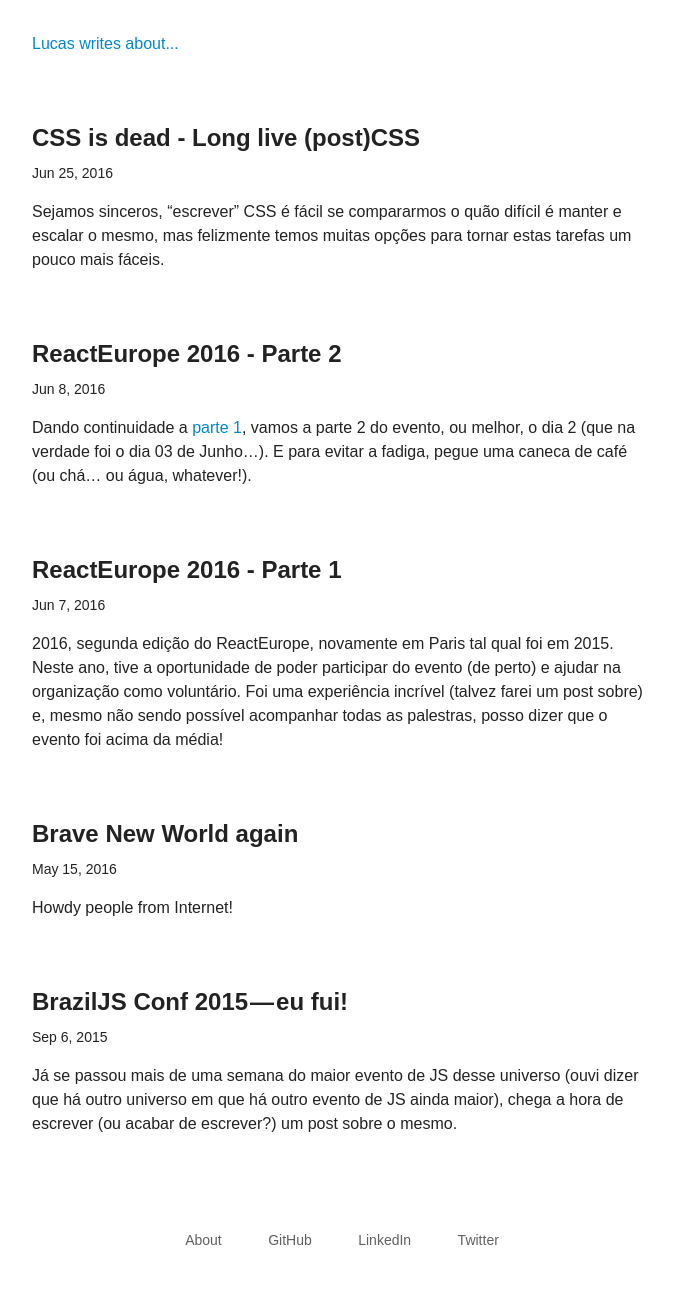
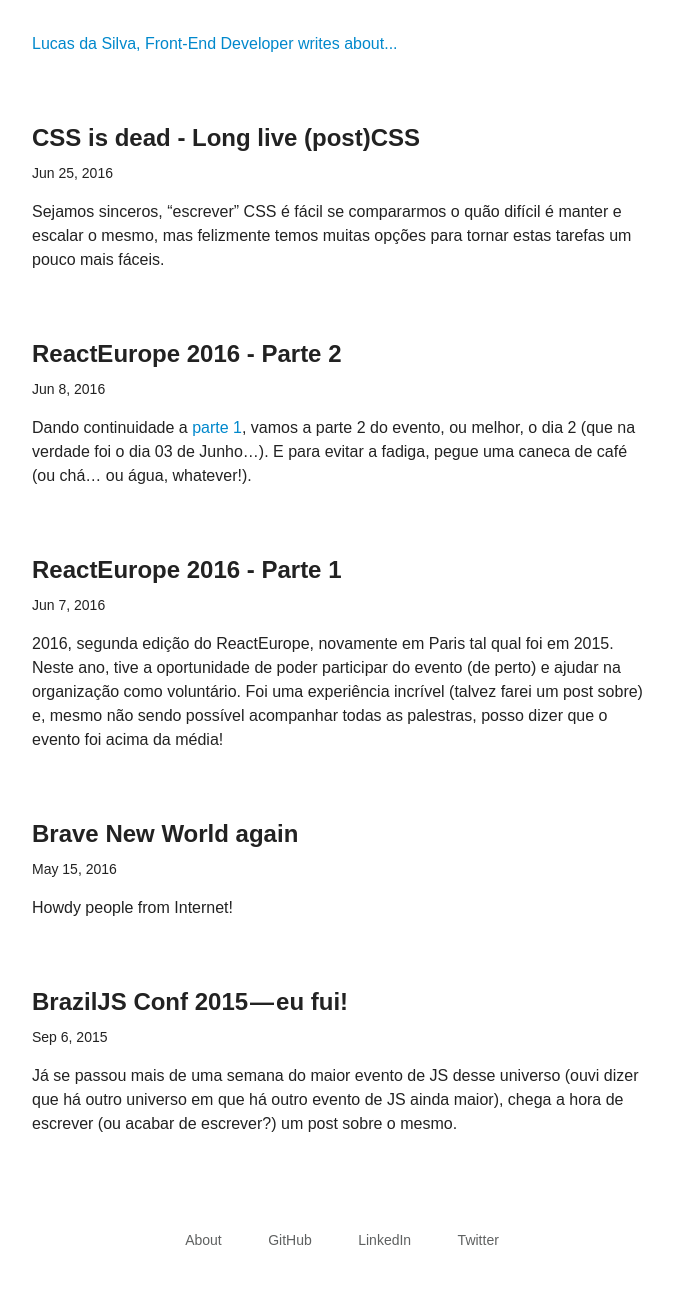
Before and after one commit to AgtLucas/_agtlucas.com, a Jekyll site: the page built from index.html, in a window 1280 px wide. Shown: the whole page, without its empty margins (298-971 px from the left). Built offline with Jekyll 4.4.1, drawn with Linux system fonts in a browser that asks for light colours; some web fonts are replaced.

Commit message:
Update config.yml

```diff
--- a/_config.yml
+++ b/_config.yml
@@ -1,5 +1,5 @@
 # Site settings
-title: Lucas
+title: Lucas da Silva, Front-End Developer
 email: lucas@lucas.ninja
 description: >
   Front-End Developer
```
